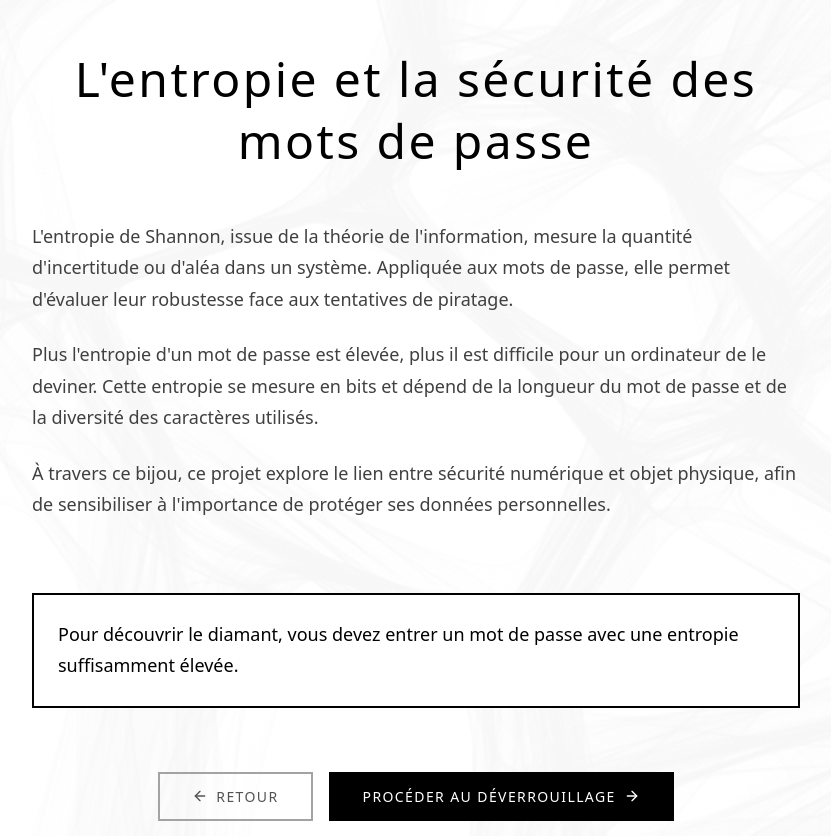
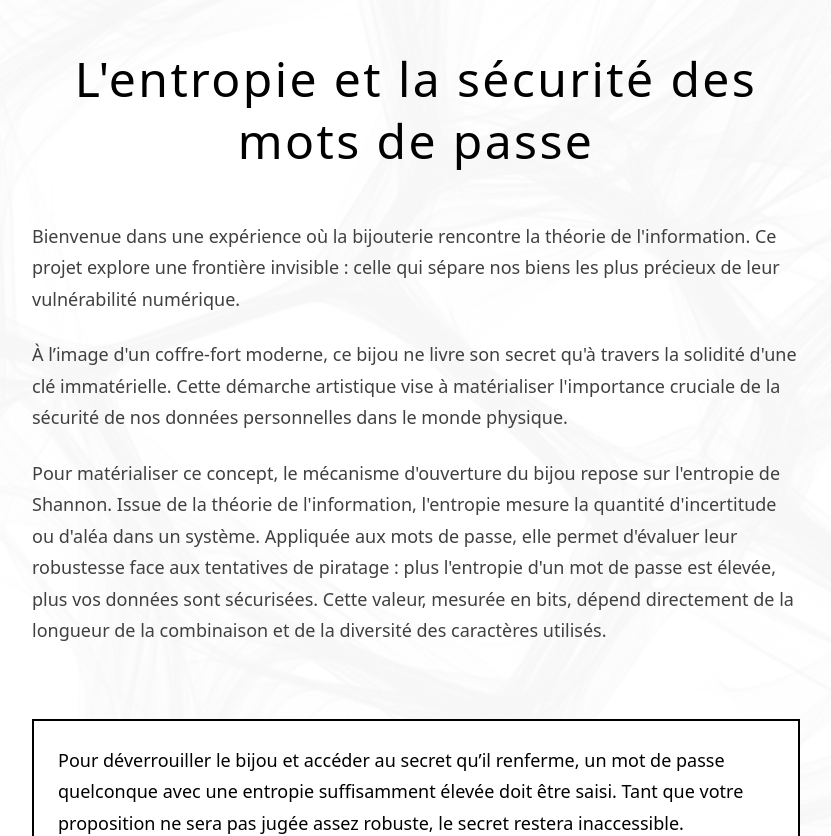
Before and after one commit to Bheutschi/lea-entropy, a Vue app: page /explication in a window 1280 px wide. Shown: the top 836 px of the page, without its empty margins (224-1055 px from the left). Built offline with nearby package versions, Linux system fonts and the light colour scheme.

Commit message:
feat: update explanation text to enhance clarity and engagement

```diff
--- a/src/views/ExplanationView.vue
+++ b/src/views/ExplanationView.vue
@@ -24,26 +24,31 @@ onMounted(() => {
 
       <div class="explication__body">
         <p>
-          L'entropie de Shannon, issue de la théorie de l'information, mesure la quantité
-          d'incertitude ou d'aléa dans un système. Appliquée aux mots de passe, elle permet
-          d'évaluer leur robustesse face aux tentatives de piratage.
+          Bienvenue dans une expérience où la bijouterie rencontre la théorie de l'information. Ce
+          projet explore une frontière invisible : celle qui sépare nos biens les plus précieux de
+          leur vulnérabilité numérique.
         </p>
 
         <p>
-          Plus l'entropie d'un mot de passe est élevée, plus il est difficile pour un ordinateur de
-          le deviner. Cette entropie se mesure en bits et dépend de la longueur du mot de passe et
-          de la diversité des caractères utilisés.
+          À l’image d'un coffre-fort moderne, ce bijou ne livre son secret qu'à travers la solidité
+          d'une clé immatérielle. Cette démarche artistique vise à matérialiser l'importance
+          cruciale de la sécurité de nos données personnelles dans le monde physique.
         </p>
 
         <p>
-          À travers ce bijou, ce projet explore le lien entre sécurité numérique et objet physique,
-          afin de sensibiliser à l'importance de protéger ses données personnelles.
+          Pour matérialiser ce concept, le mécanisme d'ouverture du bijou repose sur l'entropie de
+          Shannon. Issue de la théorie de l'information, l'entropie mesure la quantité d'incertitude
+          ou d'aléa dans un système. Appliquée aux mots de passe, elle permet d'évaluer leur
+          robustesse face aux tentatives de piratage : plus l'entropie d'un mot de passe est élevée,
+          plus vos données sont sécurisées. Cette valeur, mesurée en bits, dépend directement de la
+          longueur de la combinaison et de la diversité des caractères utilisés.
         </p>
 
         <div class="explication__callout">
           <p>
-            Pour découvrir le diamant, vous devez entrer un mot de passe avec une entropie
-            suffisamment élevée.
+            Pour déverrouiller le bijou et accéder au secret qu’il renferme, un mot de passe
+            quelconque avec une entropie suffisamment élevée doit être saisi. Tant que votre
+            proposition ne sera pas jugée assez robuste, le secret restera inaccessible.
           </p>
         </div>
       </div>
```
